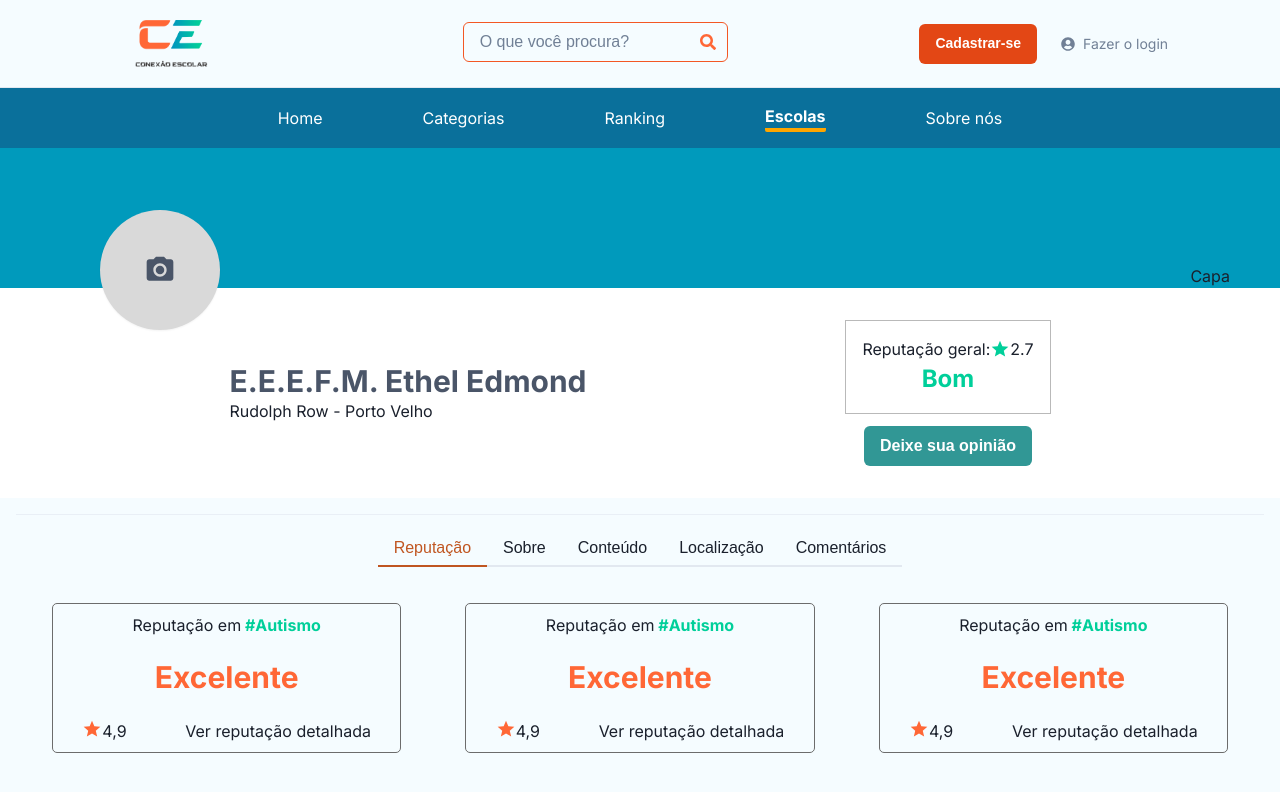
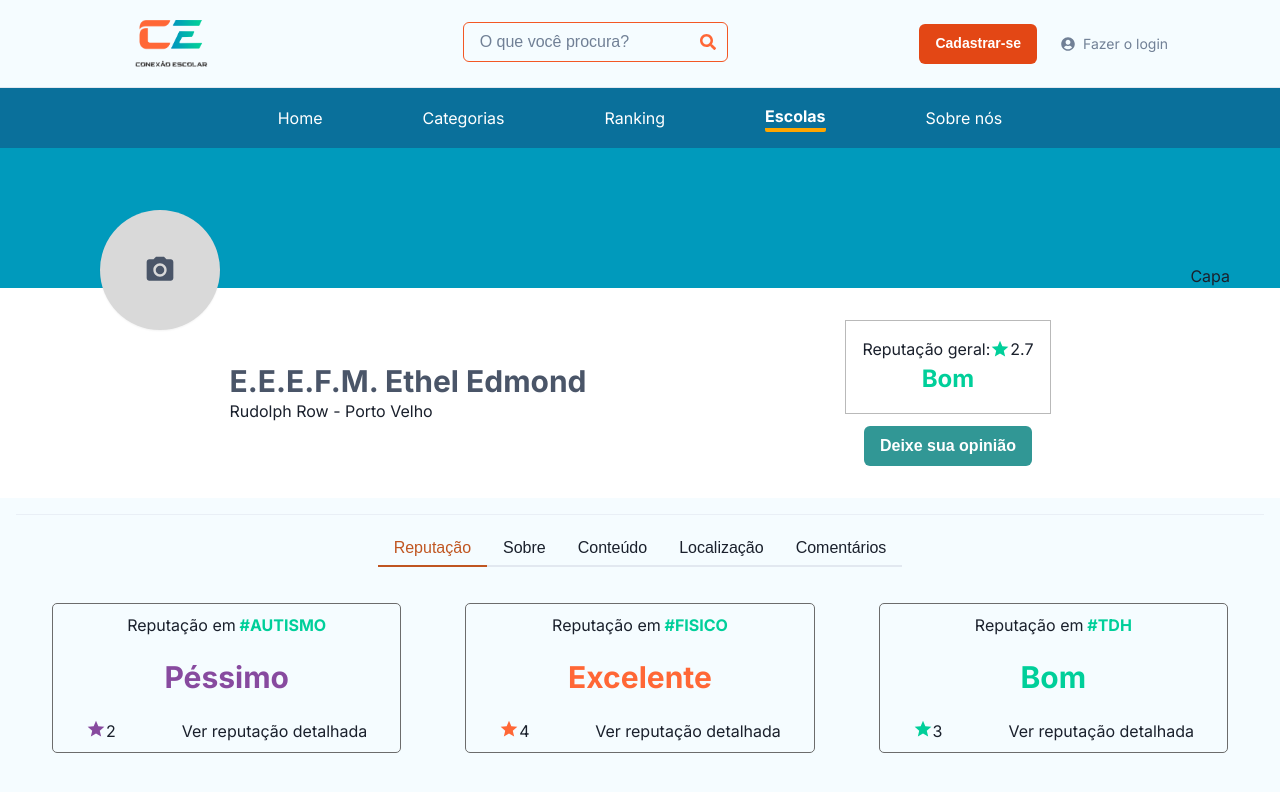
Before and after one commit to Conexao-escolar/conexao-escolar, a Next.js app: page /escolas/1 in a window 1280 px wide. Shown: the top 792 px of the page. Built offline with nearby package versions, Linux system fonts and the light colour scheme.

Commit message:
feat: cards de reputação por tags

```diff
--- a/src/components/SchoolDetails/Tabs/Reputacao.tsx
+++ b/src/components/SchoolDetails/Tabs/Reputacao.tsx
@@ -3,122 +3,113 @@ import React from "react";
 import { MdStar } from "react-icons/md";
 import { IReputacao } from "../../../types/IEscola";
 // import { Container } from './styles';
+import formatRank from "../../../utils/formatRank";
 
 type IProps = {
-    reputacao: IReputacao
-}
+  reputacao: IReputacao;
+};
 
-const Reputacao: React.FC<IProps> = ({reputacao}) => {
-  return (
-    <Grid templateColumns="repeat(3, 1fr)" gap={6}>
-      <GridItem>
-        <Box p={5}>
-          <Flex
-            flexDir="column"
-            alignItems="center"
-            justifyContent="space-around"
-            border="1px solid #6C6C6C"
-            borderRadius="5px"
-            minH="150px"
-          >
+const Reputacao: React.FC<IProps> = ({ reputacao = {} }) => {
+  const AllKeys = React.useMemo(() => Object.keys(reputacao), [reputacao]);
+
+  const rankFormated = React.useCallback(
+    (rank: number) => formatRank(rank),
+    []
+  );
+
+  const Reputacao = React.useCallback(
+    (
+      reputacao: "Péssimo" | "Ruim" | "Bom" | "Muito bom" | "Excelente",
+      rank: number,
+      key: string
+    ) => {
+      if (reputacao === "Ruim" || reputacao === "Péssimo")
+        return (
+          <>
             <Text>
               Reputação em
-              <span className="tag"> #Autismo</span>
+              <span className="tag"> #{key}</span>
+            </Text>
+            <Text fontSize="3xl" fontWeight="bold" textColor="#874A9F">
+              {reputacao}
+            </Text>
+            <Flex flexDir="row" justifyContent="space-around" w="full">
+              <Flex>
+                <Icon as={MdStar} boxSize={5} color="#874A9F" />
+                <Text>{rank}</Text>
+              </Flex>
+              <Text>Ver reputação detalhada</Text>
+            </Flex>
+          </>
+        );
+
+      if (reputacao === "Excelente") {
+        return (
+          <>
+            <Text>
+              Reputação em
+              <span className="tag"> #{key}</span>
             </Text>
             <Text fontSize="3xl" fontWeight="bold" textColor="#FF6736">
-              Excelente
+              {reputacao}
             </Text>
             <Flex flexDir="row" justifyContent="space-around" w="full">
               <Flex>
                 <Icon as={MdStar} boxSize={5} color="#FF6736" />
-                <Text>4,9</Text>
+                <Text>{rank}</Text>
               </Flex>
               <Text>Ver reputação detalhada</Text>
             </Flex>
+          </>
+        );
+      }
+
+      return (
+        <>
+          <Text>
+            Reputação em
+            <span className="tag"> #{key}</span>
+          </Text>
+          <Text fontSize="3xl" fontWeight="bold" textColor="#00CF9A">
+            {reputacao}
+          </Text>
+          <Flex flexDir="row" justifyContent="space-around" w="full">
+            <Flex>
+              <Icon as={MdStar} boxSize={5} color="#00CF9A" />
+              <Text>{rank}</Text>
+            </Flex>
+            <Text>Ver reputação detalhada</Text>
           </Flex>
-        </Box>
-      </GridItem>
-      <GridItem>
-        <Box p={5}>
-          <Flex
-            flexDir="column"
-            alignItems="center"
-            justifyContent="space-around"
-            border="1px solid #6C6C6C"
-            borderRadius="5px"
-            minH="150px"
-          >
-            <Text>
-              Reputação em
-              <span className="tag"> #Autismo</span>
-            </Text>
-            <Text fontSize="3xl" fontWeight="bold" textColor="#FF6736">
-              Excelente
-            </Text>
-            <Flex flexDir="row" justifyContent="space-around" w="full">
-              <Flex>
-                <Icon as={MdStar} boxSize={5} color="#FF6736" />
-                <Text>4,9</Text>
+        </>
+      );
+    },
+    []
+  );
+
+  return (
+    <Grid templateColumns="repeat(3, 1fr)" gap={6}>
+      {AllKeys.map((key) => {
+        const { rank = 0 } = reputacao[key];
+
+        const thisRank = rankFormated(rank);
+
+        return (
+          <GridItem key={`tab-reputacao-${key}`}>
+            <Box p={5}>
+              <Flex
+                flexDir="column"
+                alignItems="center"
+                justifyContent="space-around"
+                border="1px solid #6C6C6C"
+                borderRadius="5px"
+                minH="150px"
+              >
+                {Reputacao(thisRank, rank, key)}
               </Flex>
-              <Text>Ver reputação detalhada</Text>
-            </Flex>
-          </Flex>
-        </Box>
-      </GridItem>
-      <GridItem>
-        <Box p={5}>
-          <Flex
-            flexDir="column"
-            alignItems="center"
-            justifyContent="space-around"
-            border="1px solid #6C6C6C"
-            borderRadius="5px"
-            minH="150px"
-          >
-            <Text>
-              Reputação em
-              <span className="tag"> #Autismo</span>
-            </Text>
-            <Text fontSize="3xl" fontWeight="bold" textColor="#FF6736">
-              Excelente
-            </Text>
-            <Flex flexDir="row" justifyContent="space-around" w="full">
-              <Flex>
-                <Icon as={MdStar} boxSize={5} color="#FF6736" />
-                <Text>4,9</Text>
-              </Flex>
-              <Text>Ver reputação detalhada</Text>
-            </Flex>
-          </Flex>
-        </Box>
-      </GridItem>
-      <GridItem>
-        <Box p={5}>
-          <Flex
-            flexDir="column"
-            alignItems="center"
-            justifyContent="space-around"
-            border="1px solid #6C6C6C"
-            borderRadius="5px"
-            minH="150px"
-          >
-            <Text>
-              Reputação em
-              <span className="tag"> #Autismo</span>
-            </Text>
-            <Text fontSize="3xl" fontWeight="bold" textColor="#FF6736">
-              Excelente
-            </Text>
-            <Flex flexDir="row" justifyContent="space-around" w="full">
-              <Flex>
-                <Icon as={MdStar} boxSize={5} color="#FF6736" />
-                <Text>4,9</Text>
-              </Flex>
-              <Text>Ver reputação detalhada</Text>
-            </Flex>
-          </Flex>
-        </Box>
-      </GridItem>
+            </Box>
+          </GridItem>
+        );
+      })}
     </Grid>
   );
 };
```
